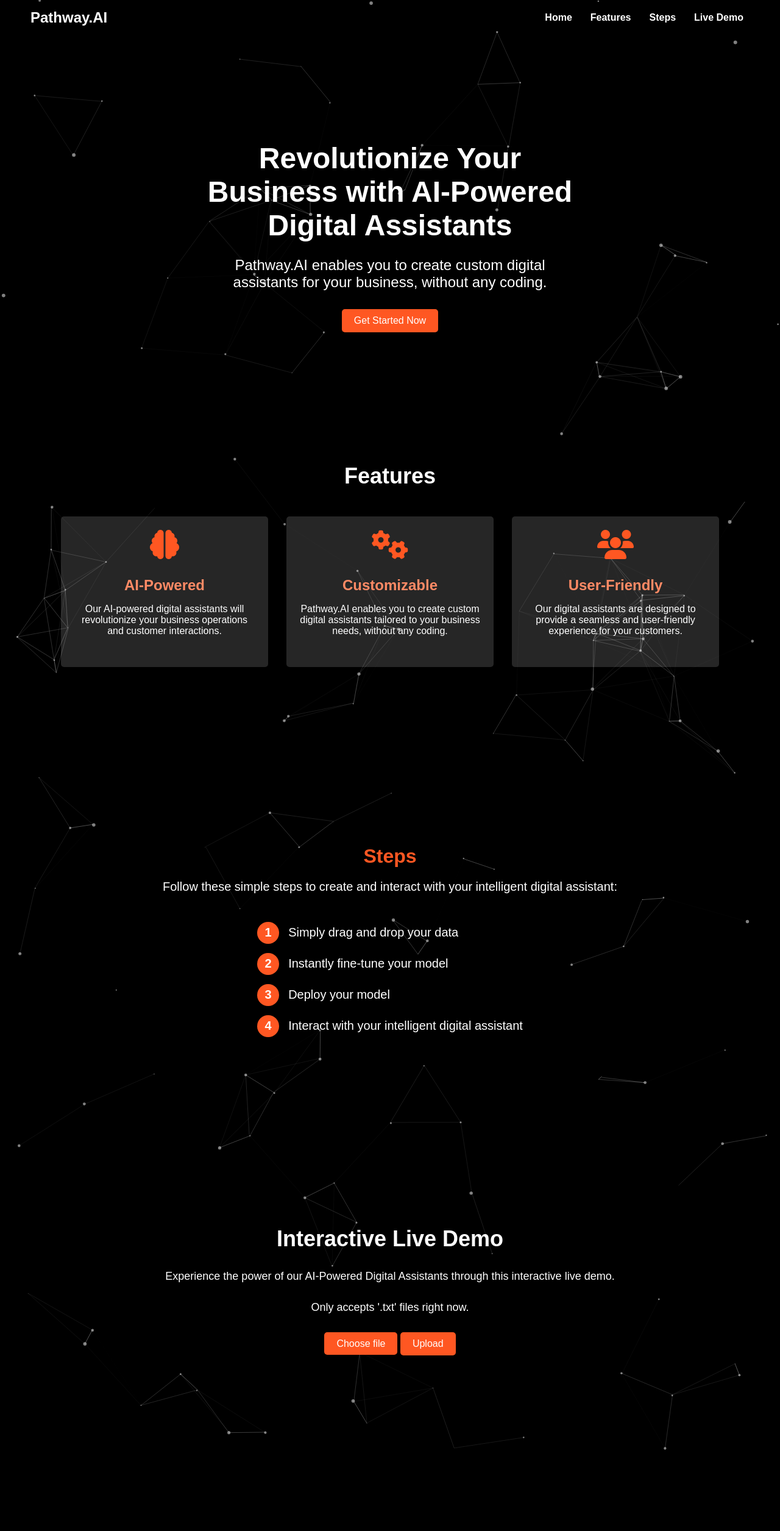
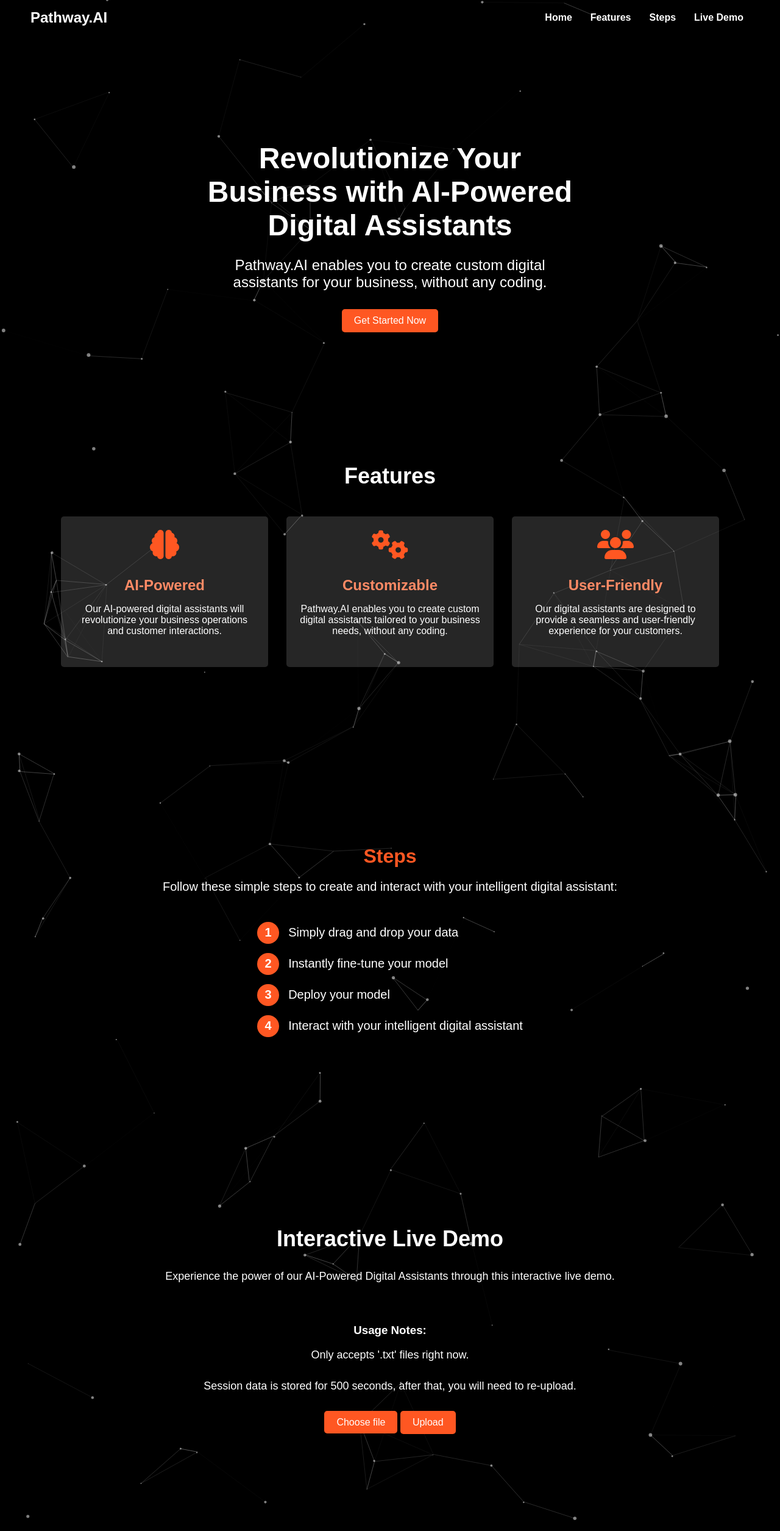
Before and after one commit to j0sephsasson/fine-tune-LLMs, a Flask app: page / in a window 1280 px wide. Shown: the whole page at 61% size. Before the commit the page ends 2378 px from the top, so only its background shows below. Run offline with Flask 2, Linux system fonts and the light colour scheme.

Commit message:
added another usage note to avoid errors

```diff
--- a/templates/index.html
+++ b/templates/index.html
@@ -127,7 +127,10 @@
         <section class="section" id="interactive-live-demo">
             <h2>Interactive Live Demo</h2>
             <p>Experience the power of our AI-Powered Digital Assistants through this interactive live demo.</p>
+            <br>
+            <h3>Usage Notes:</h3>
             <p>Only accepts '.txt' files right now.</p>
+            <p>Session data is stored for 500 seconds, after that, you will need to re-upload.</p>
             <!-- <p>Please do not upload large files. This will timeout the server, currently working to fix this.</p> -->
             <form id="upload-form" action="/upload" method="post" enctype="multipart/form-data">
                 <div id="file-and-upload">
```
